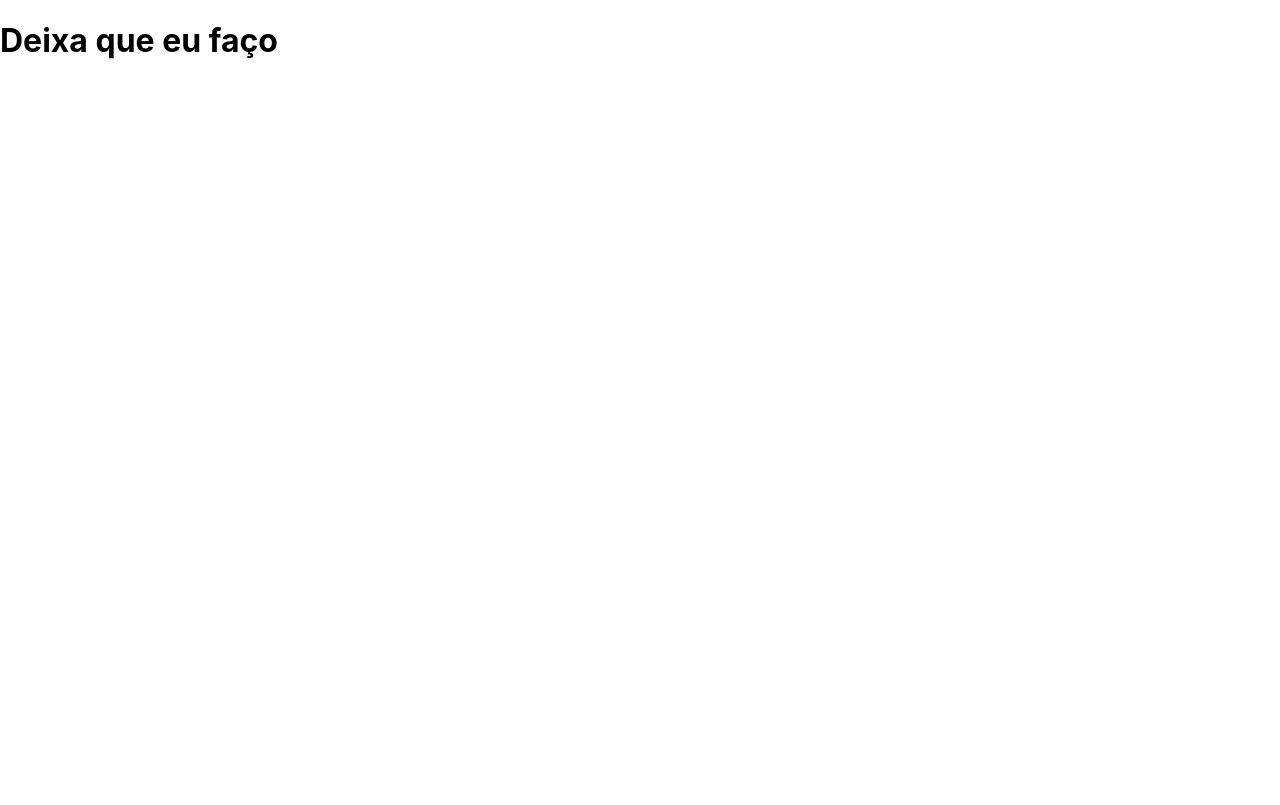
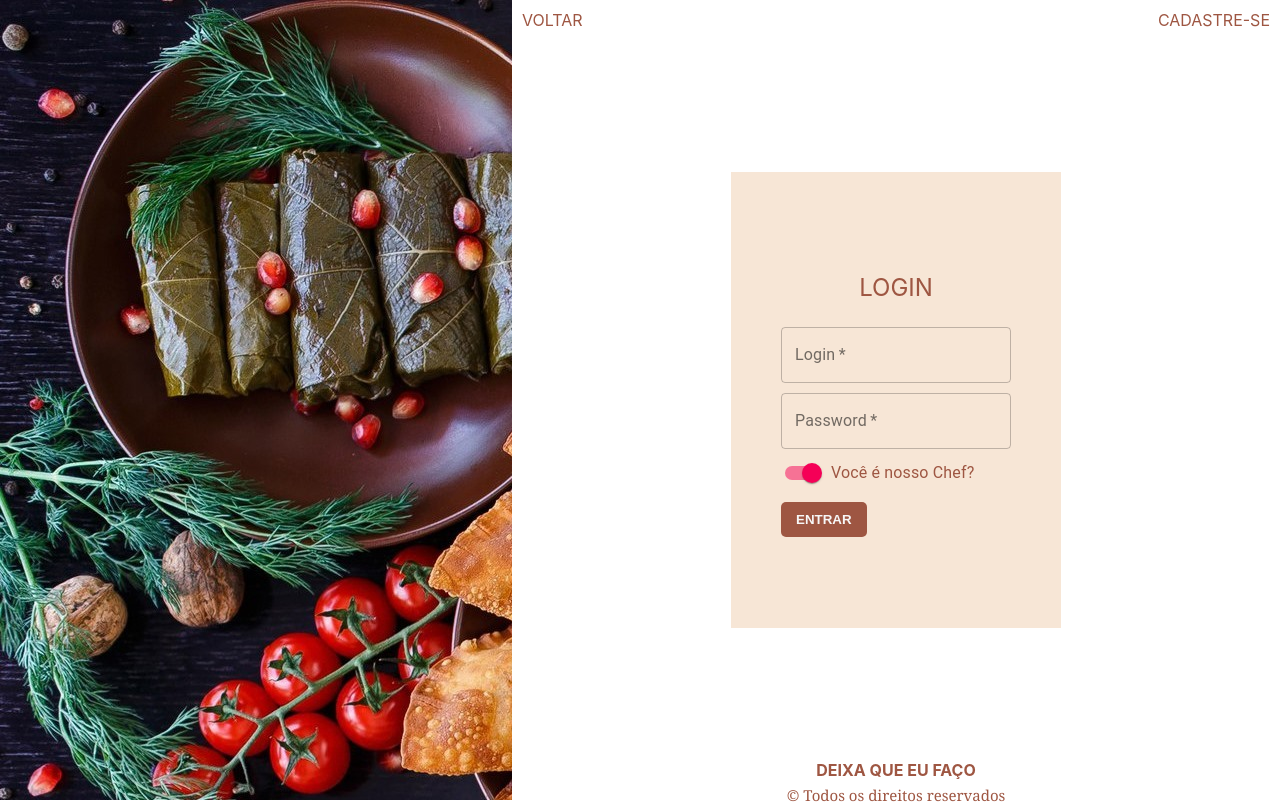
Before and after one commit to IvanBorba/deixa-que-eu-faco, a React (Create React App) app: page /login in a window 1280 px wide. Built offline with nearby package versions, Linux system fonts and the light colour scheme.

Commit message:
ADD imagem para background e aside + diretorio style + estruturação completa com 90% estilizado

```diff
--- a/src/App.js
+++ b/src/App.js
@@ -4,7 +4,7 @@ import Router from "./router";
 const App = () => {
   return (
     <div>
-      <h1>Deixa que eu faço</h1>
+      {/* <h1>Deixa que eu faço</h1> */}
       <Router />
     </div>
   );
--- a/src/pages/login/index.jsx
+++ b/src/pages/login/index.jsx
@@ -1,11 +1,75 @@
-import React from "react";
+import React, { useState } from "react";
+import "./style/style.css";
 import { Link } from "react-router-dom";
-import { Background } from "./styled";
+import {
+  Main,
+  Box,
+  BoxContent,
+  Pelicula,
+  Options,
+  Footer,
+} from "./style/styled";
+import TextField from "@material-ui/core/TextField";
+import FormControlLabel from "@material-ui/core/FormControlLabel";
+import Switch from "@material-ui/core/Switch";
 
 const Login = () => {
+  const [switchOn, setSwitchOn] = useState(true);
+
+  const handleChange = (e) => {
+    setSwitchOn(!switchOn);
+  };
+
+  console.log("Value Switch: ", switchOn);
+
   return (
     <>
-      <Background></Background>
+      <Main>
+        <aside></aside>
+        <div className="background">
+          <Pelicula>
+            <Options>
+              <Link className="links" to="/">
+                VOLTAR
+              </Link>
+              <Link className="links" to="/">
+                CADASTRE-SE
+              </Link>
+            </Options>
+            <Box>
+              <BoxContent>
+                <h2>LOGIN</h2>
+                <form>
+                  <TextField
+                    required
+                    label="Login"
+                    variant="outlined"
+                    className="input"
+                  />
+                  <TextField
+                    required
+                    label="Password"
+                    variant="outlined"
+                    className="input"
+                  />
+                  <FormControlLabel
+                    className="switch"
+                    control={
+                      <Switch checked={switchOn} onChange={handleChange} />
+                    }
+                    label="Você é nosso Chef?"
+                  />
+                  <button>ENTRAR</button>
+                </form>
+              </BoxContent>
+            </Box>
+            <Footer>
+              DEIXA QUE EU FAÇO
+              <p> &#169; Todos os direitos reservados</p>
+            </Footer>
+          </Pelicula>
+        </div>
+      </Main>
     </>
   );
 };
--- /dev/null
+++ b/src/pages/login/style/style.css
@@ -0,0 +1,17 @@
+.background {
+  background-image: url(../img/variascomidas.jpg);
+  height: 100vh;
+  width: 100vw;
+}
+
+@media (min-width: 1024px) {
+  .background {
+    background: none;
+  }
+
+  aside {
+    background-image: url(../img/variascomidas.jpg);
+    height: 100vh;
+    width: 67vw;
+  }
+}
--- /dev/null
+++ b/src/pages/login/style/styled.js
@@ -0,0 +1,99 @@
+import styled from "styled-components";
+
+export const Main = styled.main`
+  display: flex;
+`;
+
+export const Pelicula = styled.div`
+  height: 100vh;
+  width: 100vw;
+  background: rgba(255, 255, 255, 0.6);
+
+  @media (min-width: 1024px) {
+    height: 100vh;
+    width: 60vw;
+  }
+`;
+
+export const Box = styled.div`
+  height: 90vh;
+  display: flex;
+  flex-flow: column;
+  align-items: center;
+  justify-content: center;
+`;
+
+export const BoxContent = styled.div`
+  height: 406px;
+  width: 280px;
+  background: rgba(245, 224, 204, 0.8);
+  display: flex;
+  flex-flow: column;
+  align-items: center;
+  justify-content: center;
+
+  h2 {
+    color: #9e5642;
+    font-weight: 400;
+  }
+
+  .input {
+    margin: 5px 25px;
+  }
+
+  .switch {
+    color: #9e5642;
+    margin: 0 17px;
+  }
+
+  button {
+    background: #9e5642;
+    color: #f7f7f7;
+    border: none;
+    border-radius: 5px;
+    padding: 10px 15px;
+    font-weight: bold;
+    margin: 10px 25px;
+  }
+
+  @media (min-width: 1024px) {
+    height: 456px;
+    width: 330px;
+
+    .input {
+      margin: 5px 50px;
+    }
+
+    .switch {
+      margin: 0 42px;
+    }
+
+    button {
+      margin: 10px 50px;
+    }
+  }
+`;
+
+export const Options = styled.div`
+  display: flex;
+  justify-content: space-between;
+
+  .links {
+    text-decoration: none;
+    color: #9e5642;
+    padding: 10px;
+  }
+`;
+
+export const Footer = styled.footer`
+  text-align: center;
+  color: #9e5642;
+  font-weight: 700;
+
+  p {
+    font-family: Cambria, Cochin, Georgia, Times, "Times New Roman", serif;
+    font-weight: 300;
+    font-size: 15px;
+    margin: 5px 0;
+  }
+`;
--- a/src/pages/login/styled.js
+++ /dev/null
@@ -1,5 +0,0 @@
-import styled from "styled-components";
-
-export const Background = styled.div`
-  background-image: url("https://files.slack.com/files-pri/TQZR39SET-F01K8EGPF6U/variascomidas.jpg");
-`;
--- a/src/router/index.jsx
+++ b/src/router/index.jsx
@@ -1,9 +1,13 @@
 import { Route, Switch } from "react-router-dom";
+import Login from "../pages/login";
 
 const Router = () => {
   return (
     <Switch>
       <Route exact path="/"></Route>
+      <Route path="/login">
+        <Login />
+      </Route>
     </Switch>
   );
 };
```
Also changed, not shown: src/pages/login/img/variascomidas.jpg (added).
